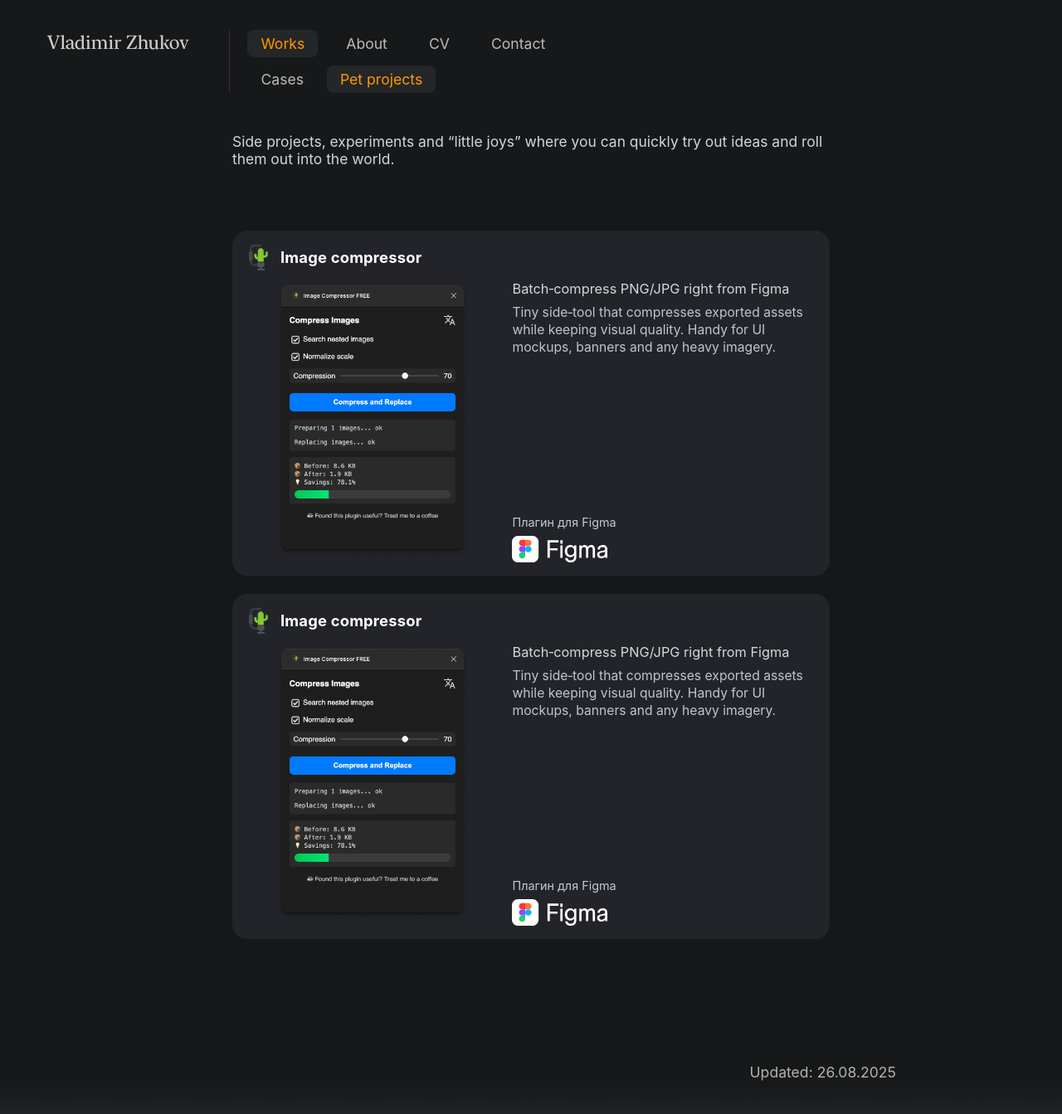
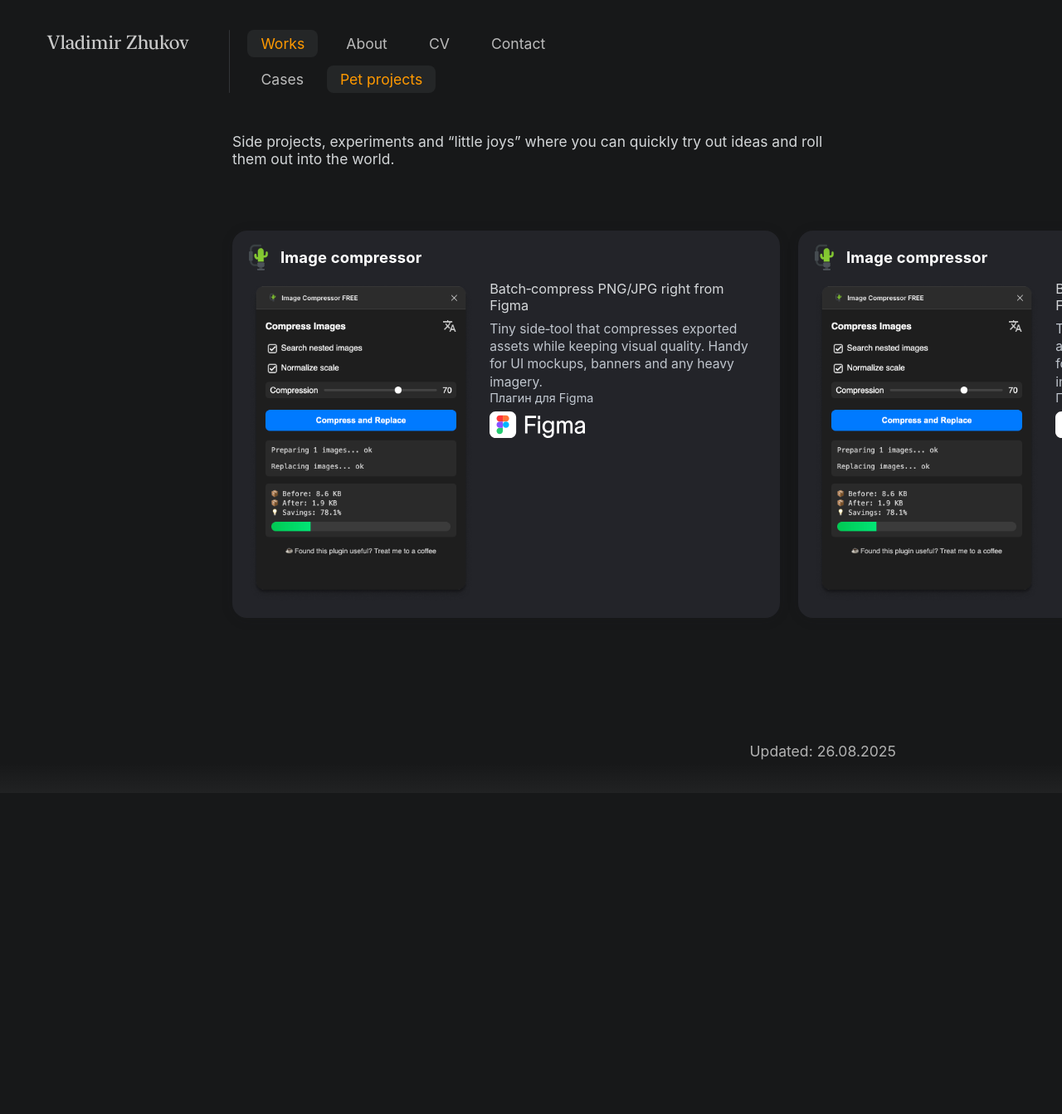
Before and after one commit to uxiscool/experience, a Jekyll site: the page built from pet-projects.md, in a window 1280 px wide. Shown: the whole page at 83% size. Built offline with Jekyll 4.4.1, drawn with Linux system fonts in a browser that asks for light colours; after the commit the page ends 956 px from its top, so only the background shows below that.

Commit message:
Add files via upload

```diff
--- a/css/main.css
+++ b/css/main.css
@@ -113,18 +113,6 @@
 /* Case gallery */
 .case-gallery{ display:grid; gap:22px; grid-template-columns:repeat(2,minmax(0,1fr)); }
 @media (max-width:979px){ .case-gallery{ grid-template-columns:1fr; } }
-
-/* 980–1151: уменьшаем только правый паддинг сетки так,
-   чтобы ширина плашки была ≥660px */
-@media (min-width: 980px) and (max-width: 1151px) {
-  .pp-grid {
-    padding-left: 280px;
-    padding-right: clamp(40px, calc(100vw - 940px), 211px);
-  }
-  .pp-body {
-    grid-template-columns: minmax(180px, 1fr) minmax(200px, 1.2fr) !important;
-  }
-}
 
 
 @media (min-width:1290px){ .case-gallery{ grid-template-columns:repeat(auto-fit,minmax(350px,1fr)); } }
@@ -266,161 +254,111 @@
 
 /* ===== Pet projects ===== */
 
-/* Описание раздела */
+/* Короткое описание раздела */
 .pet-meta{ padding:48px 280px; margin:0 0 28px; }
 @media (max-width:980px){ .pet-meta{ padding:0 64px; } }
 .pet-meta .case-summary2{ margin:0; }
 
-/* ===== Pet projects v2 (from scratch) ===== */
+/* ===== Pet projects — упрощённая сетка ===== */
 
-/* Раздел (можно оставить твой .pet-meta как есть — сетка отдельно) */
-/* Сетка плашек: 1 колонка до 1342px, затем ровно 2 */
+/* База: одна колонка, привычные боковые отступы */
 .pp-grid {
   padding: 0 280px 32px;
   display: grid;
+  grid-template-columns: 1fr;
   gap: 22px;
-  grid-template-columns: 1fr;
-  justify-content: start;
 }
-@media (max-width: 979px) {
+@media (max-width:980px){
   .pp-grid { padding: 0 64px 24px; }
 }
 
-/* 1902px = 560 паддингов + 2×660 + 22 gap */
-@media (min-width: 1902px) {
+/* Десктоп >= 980px: ровно 2 колонки, каждая не уже 660px */
+@media (min-width:980px){
   .pp-grid { grid-template-columns: repeat(2, minmax(660px, 1fr)); }
 }
 
-/* Кликабельный элемент сетки — вся карточка */
+/* Кликабельность карточки */
 .pp-item{
   display:block;
   text-decoration:none;
   color:inherit;
-  width:auto;
-  height:auto;
 }
 
-/* Карточка: шапка / тело / низ */
+/* Карточка */
 .pp-card {
-  display: grid;
-  grid-template-rows: auto 1fr;
-  gap: 12px;
-  background: #232429;
-  border-radius: 18px;
-  box-shadow: 0 2px 14px #181a1c29;
-  padding: 16px;
-  min-height: 220px;
-  transition: transform .18s ease, box-shadow .18s ease;
-  min-width: 0;
-  container-type: inline-size;
-  max-width: 920px;     /* ← добавлено ограничение ширины */
-  margin-left: auto;    /* центрируем */
-  margin-right: auto;   /* центрируем */
-  margin:0;
-}
-.pp-card:hover { transform: translateY(-2px); box-shadow: 0 4px 24px #19c0ff2c; }
-
-/* Шапка: иконка + заголовок */
-.pp-header {
-  display: grid;
-  grid-template-columns: 32px 1fr;
-  gap: 10px;
-  align-items: center;
-  min-width: 0;
-  margin-top: 0;
-}
-.pp-icon { width: 32px; height: 32px; display: block; }
-.pp-title {
-  margin: 0;
-  font-size: 1.15rem;
-  color: #fff;
-  letter-spacing: .01em;
-  white-space: nowrap;
-  overflow: hidden;
-  text-overflow: ellipsis;
+  display:grid;
+  grid-template-rows:auto 1fr;
+  gap:12px;
+  background:#232429;
+  border-radius:18px;
+  box-shadow:0 2px 14px #181a1c29;
+  padding:16px;
+  min-height:220px;
+  min-width:0;
+  container-type:inline-size;
+  max-width:920px;
+  margin-left:auto;
+  margin-right:auto;
 }
 
-/* Тело: слева медиа, справа — колонка с текстом и «приклеенным» футером */
-.pp-body {
-  display: grid;
-  grid-template-columns: minmax(180px, 1fr) minmax(200px, 1.2fr); /* 180+200=380 */
-  gap: 16px;
-  align-items: start;
-  min-width: 0;
+/* Шапка */
+.pp-header{
+  display:grid;
+  grid-template-columns:32px 1fr;
+  gap:10px;
+  align-items:center;
+  min-width:0;
+  margin-top:0;
 }
-@container (max-width: 560px) { .pp-body { grid-template-columns: 1fr; } }
-
-.pp-media {
-  min-height: 180px;
-  overflow: hidden;
-}
-.pp-media img {
-  max-width: 100%;
-  max-height: 100%;
-  object-fit: contain;
-  display: block;
-  margin: 0 auto; /* центрируем по горизонтали */
+.pp-icon{ width:32px; height:32px; display:block; }
+.pp-title{
+  margin:0;
+  font-size:1.15rem;
+  color:#fff;
+  letter-spacing:.01em;
+  white-space:nowrap;
+  overflow:hidden;
+  text-overflow:ellipsis;
 }
 
-/* Текст справа */
-.pp-text {
-  display: grid;
-  gap: 8px;
-  min-width: 0;
+/* Тело */
+.pp-body{
+  display:grid;
+  grid-template-columns:minmax(180px,1fr) minmax(200px,1.2fr);
+  gap:16px;
+  align-items:start;
+  min-width:0;
+}
+/* На узкой карточке — одна колонка (контейнер-квери оставляем) */
+@container (max-width:560px){ .pp-body{ grid-template-columns:1fr; } }
+
+.pp-media{ min-height:180px; overflow:hidden; }
+.pp-media img{
+  max-width:100%;
+  max-height:100%;
+  object-fit:contain;
+  display:block;
+  margin:0 auto;
 }
 
-/* ПРАВАЯ колонка: текст сверху, футер приклеен к низу */
-.pp-side {
-  display: flex;
-  flex-direction: column;
-  min-width: 0;
-  min-height: 180px;
+.pp-side{ display:flex; flex-direction:column; min-width:0; min-height:180px; }
+.pp-text{ display:grid; gap:8px; min-width:0; }
+.pp-subtitle{ color:#e2e5e7; opacity:.93; font-size:1.02rem; }
+.pp-desc{ color:#cdd3db; opacity:.92; font-size:.98rem; line-height:1.35; }
+
+/* Футер (приклеен вниз правой колонки) */
+.pp-footer{ margin-top:auto; display:grid; gap:8px; align-content:end; }
+.pp-kind{ color:#cbd2db; font-size:.9rem; opacity:.95; }
+.pp-links{ display:flex; gap:10px; align-items:center; }
+.pp-links img{ height:32px; width:auto; display:block; }
+
+/* Доступность — фокус оставляем, hover убран */
+.pp-item:focus-visible{
+  outline:2px solid #ff9900;
+  outline-offset:4px;
+  border-radius:18px;
 }
-
-.pp-text { display: grid; gap: 8px; min-width: 0; }
-.pp-subtitle { color: #e2e5e7; opacity: .93; font-size: 1.02rem; }
-.pp-desc     { color: #cdd3db; opacity: .92; font-size: .98rem; line-height: 1.35; }
-
-/* Футер справа, у нижнего края правой колонки */
-.pp-footer {
-  margin-top: auto;         /* прижать вниз в правой колонке */
-  display: grid;
-  gap: 8px;
-  align-content: end;
+.pp-item:focus-visible .pp-title{
+  color:#ff9900;
+  transition:color 2s cubic-bezier(.19,1,.22,1);
 }
-
-.pp-kind  { color: #cbd2db; font-size: .9rem; opacity: .95; }
-.pp-links { display: flex; gap: 10px; align-items: center; }
-.pp-links img { height: 32px; width: auto; display: block; }
-
-/* Фокус/ховер: оранжевый как в меню */
-.pp-item:hover .pp-title,
-.pp-item:focus-visible .pp-title { color: #ff9900; transition: color 2s cubic-bezier(.19,1,.22,1); }
-.pp-item:focus-visible { outline: 2px solid #ff9900; outline-offset: 4px; border-radius: 18px; }
-
-/* === Lock two columns inside card from 1152px and up === */
-@media (min-width: 1152px) {
-  .pp-body {
-    grid-template-columns: minmax(180px, 1fr) minmax(200px, 1.2fr) !important;
-    align-items: stretch;
-  }
-  .pp-side,
-  .pp-text { min-width: 0; overflow-wrap: anywhere; }
-
-  .pp-card {
-    max-height: 545px;
-    overflow: hidden;
-  }
-  .pp-media {
-    height: clamp(220px, 28vw, 340px);
-    max-height: 340px;
-    overflow: hidden;
-  }
-  .pp-media img {
-    height: 100%;
-    width: auto;
-    max-width: 100%;
-    object-fit: contain;
-    display: block;
-  }
-}
```
